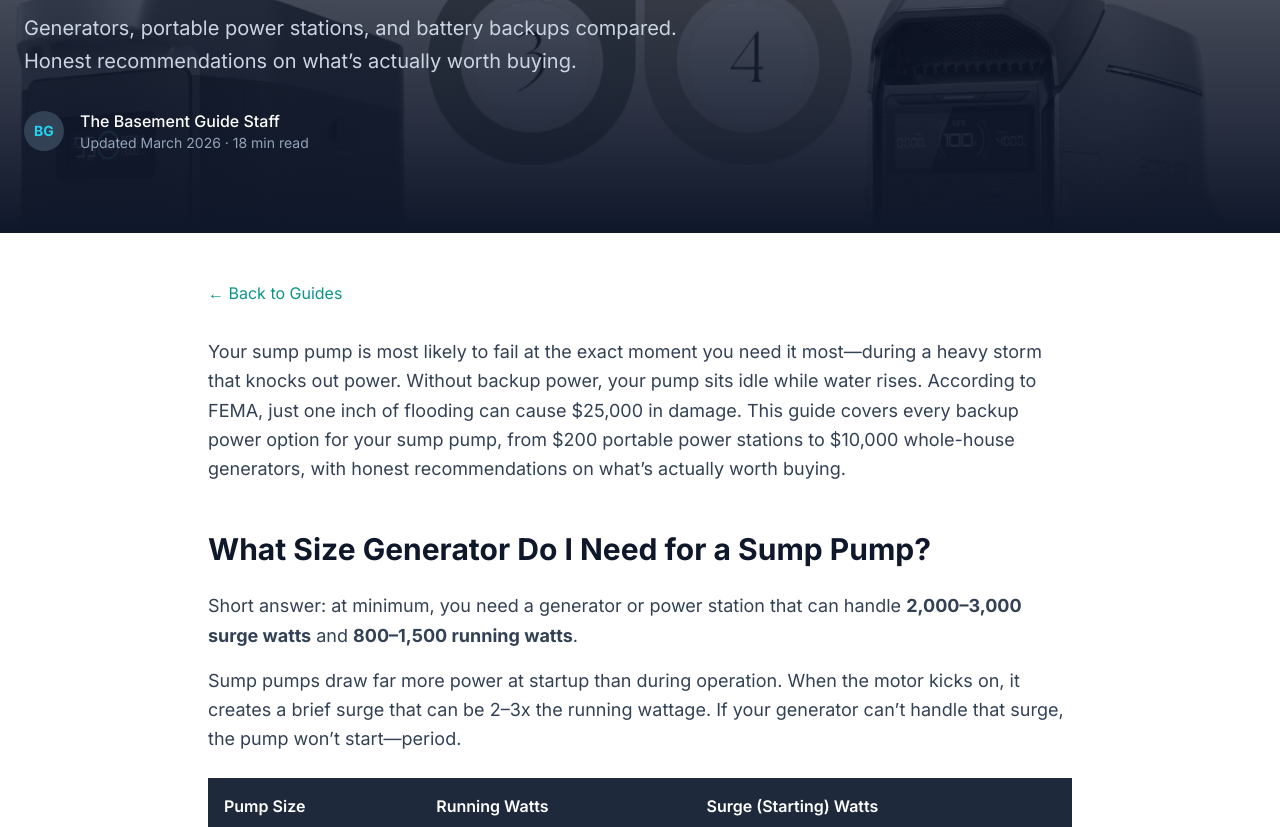
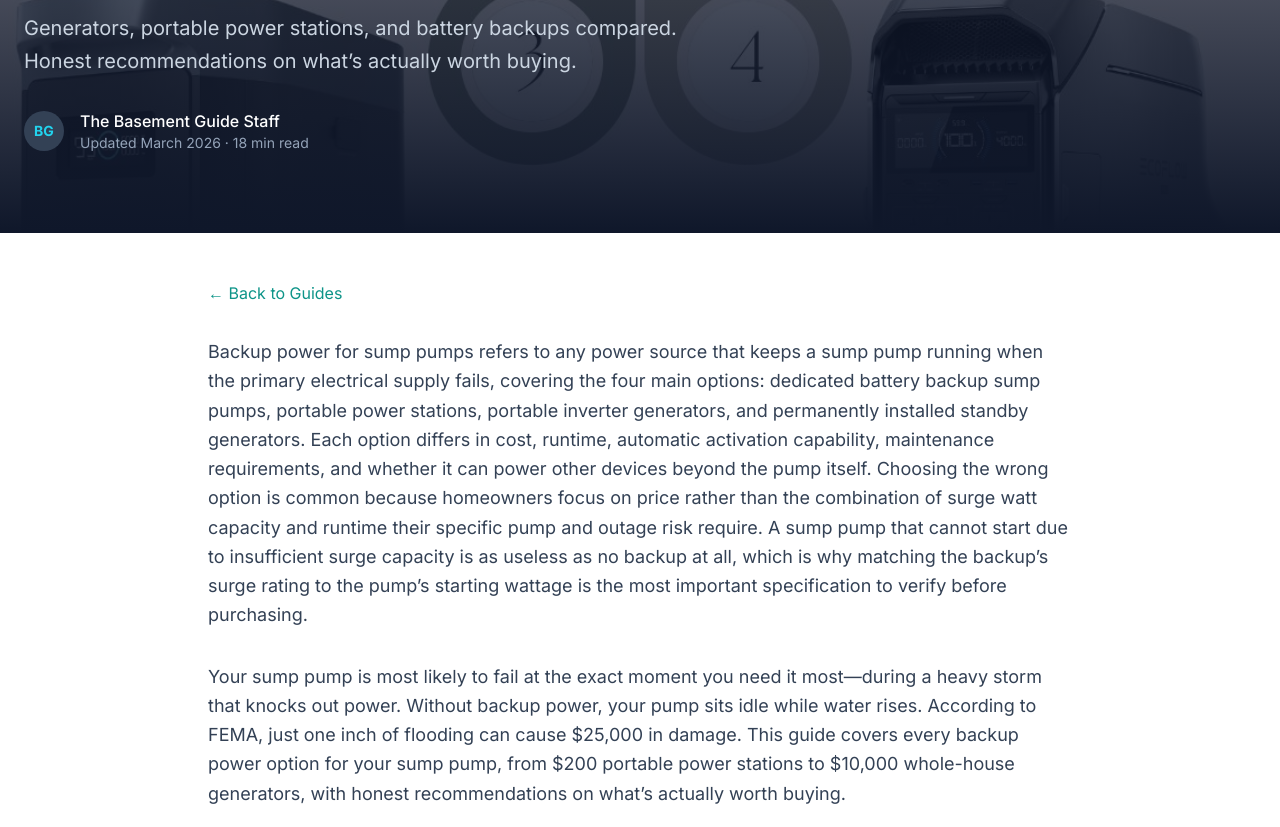
Before and after one commit to thebasementguide2026/basement-guide, a Next.js app: page /articles/backup-power-sump-pumps in a window 1280 px wide. Shown: the part 392-1219 px from the top of the page. Built offline with nearby package versions, Linux system fonts and the light colour scheme.

Commit message:
backup-power-sump-pumps: add entity definition paragraph

```diff
--- a/app/articles/backup-power-sump-pumps/page.tsx
+++ b/app/articles/backup-power-sump-pumps/page.tsx
@@ -55,6 +55,9 @@ export default function BackupPowerSumpPumps() {
         </nav>
 
         {/* Introduction */}
+        <p className='text-lg text-slate-700 leading-relaxed mb-8'>
+          Backup power for sump pumps refers to any power source that keeps a sump pump running when the primary electrical supply fails, covering the four main options: dedicated battery backup sump pumps, portable power stations, portable inverter generators, and permanently installed standby generators. Each option differs in cost, runtime, automatic activation capability, maintenance requirements, and whether it can power other devices beyond the pump itself. Choosing the wrong option is common because homeowners focus on price rather than the combination of surge watt capacity and runtime their specific pump and outage risk require. A sump pump that cannot start due to insufficient surge capacity is as useless as no backup at all, which is why matching the backup&rsquo;s surge rating to the pump&rsquo;s starting wattage is the most important specification to verify before purchasing.
+        </p>
         <p className='text-lg text-slate-700 leading-relaxed mb-8'>
           Your sump pump is most likely to fail at the exact moment you need it most&mdash;during a heavy storm that knocks out power. Without backup power, your pump sits idle while water rises. According to FEMA, just one inch of flooding can cause $25,000 in damage. This guide covers every backup power option for your sump pump, from $200 portable power stations to $10,000 whole-house generators, with honest recommendations on what&rsquo;s actually worth buying.
         </p>
```
